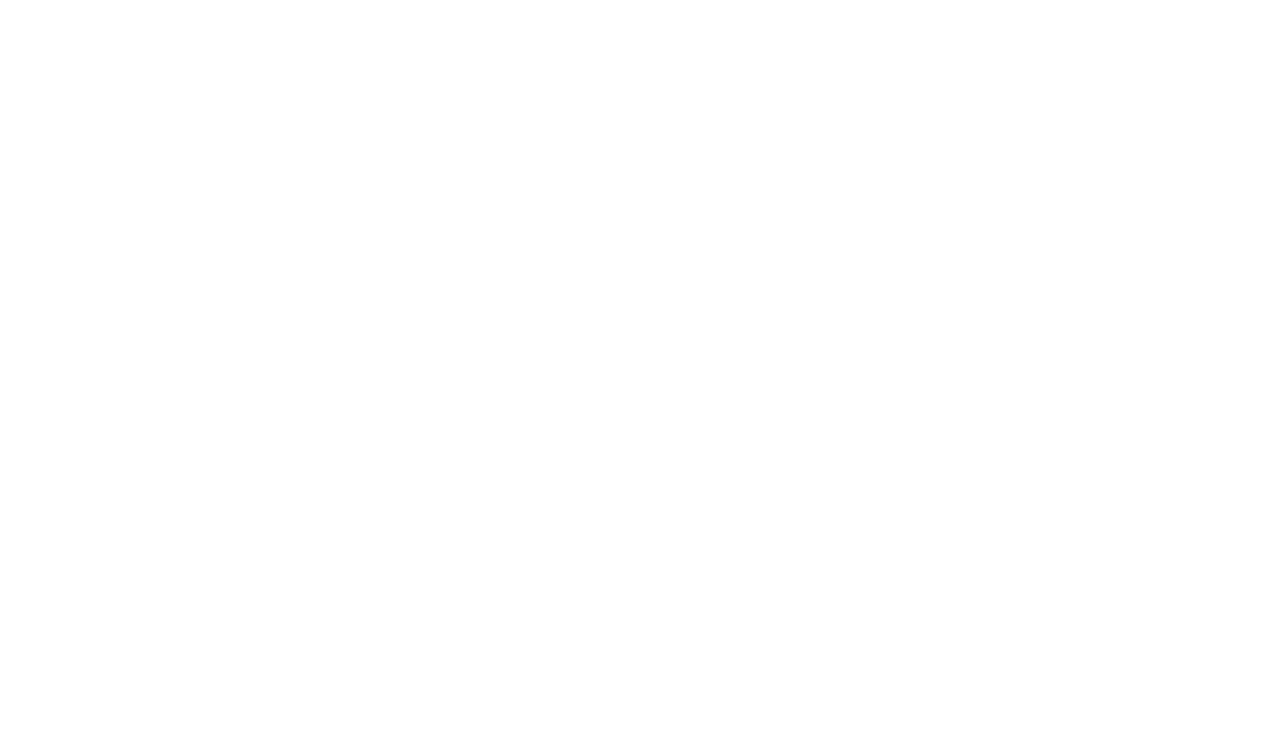
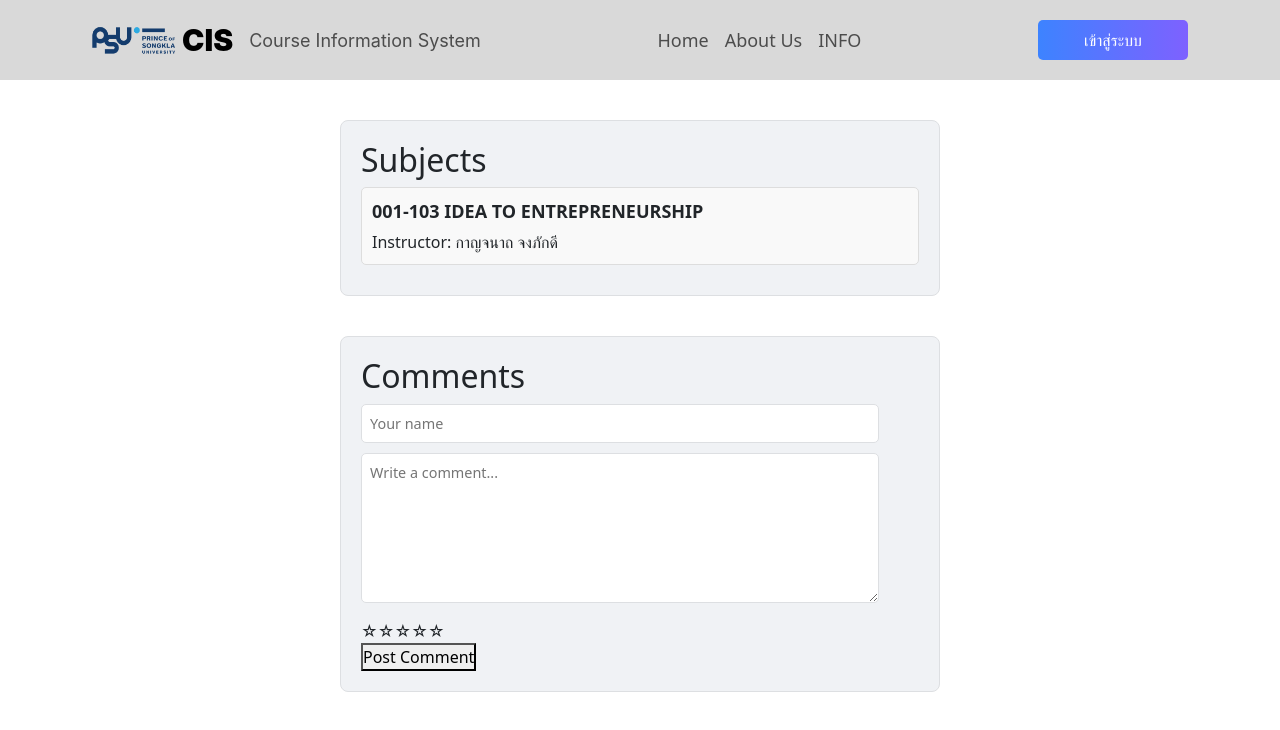
Before and after one commit to sareefhub/Course-Information-System, a React (Create React App) app in the folder client-search-for-courses/: page /review in a window 1280 px wide. Before the commit this address had no page. Shown: the top 730 px of the page. Built offline with nearby package versions, Linux system fonts and the light colour scheme.

Commit message:
Create review

```diff
--- a/client-search-for-courses/src/App.js
+++ b/client-search-for-courses/src/App.js
@@ -1,6 +1,7 @@
 import React from 'react';
 import { BrowserRouter , Route , Routes} from "react-router-dom";
 import Homepage from "../src/pages/Home";
+import Review from './pages/review/Review';
 
 
 function App() {
@@ -8,6 +9,7 @@
     <BrowserRouter>
       <Routes>
         <Route path="/" element={<Homepage/>} />
+        <Route path="/review" element={<Review/>} />
       </Routes>
     </BrowserRouter>
   );
--- /dev/null
+++ b/client-search-for-courses/src/pages/review/Review.css
@@ -0,0 +1,94 @@
+/* Review.css */
+.comment {
+    background-color: #f0f2f5;
+    border: 1px solid #dddfe2;
+    border-radius: 8px;
+    margin-bottom: 20px;
+    padding: 15px;
+}
+
+.comment-user {
+    font-weight: bold;
+    color: #1877f2;
+    margin-bottom: 5px;
+}
+
+.comment-text {
+    word-wrap: break-word;
+}
+
+.comment-timestamp {
+    color: #606770;
+    font-size: 0.8em;
+}
+
+.comment-rating {
+    margin-top: 10px;
+}
+
+.comment-rating span {
+    color: #f39c12;
+    font-size: 1.2em;
+    margin-right: 3px;
+}
+
+.container-comments {
+    max-width: 600px;
+    margin: 0 auto;
+    margin-top: 40px;
+}
+
+.review-container {
+    height: auto;
+    max-width: 600px;
+    margin: 0 auto;
+    margin-top: 40px;
+    background-color: #f0f2f5;
+    border: 1px solid #dddfe2;
+    border-radius: 8px;
+    padding: 20px;
+}
+
+.review-textarea {
+    height: 150px;
+}
+
+
+.review-input[type='text'],
+.review-textarea {
+    width: calc(100% - 40px);
+    padding: 8px;
+    margin-bottom: 10px;
+    border-radius: 5px;
+    border: 1px solid #dddfe2;
+    font-size: 0.9em;
+}
+
+.container-subjects {
+    height: auto;
+    max-width: 600px;
+    margin: 0 auto;
+    margin-top: 40px;
+    background-color: #f0f2f5;
+    border: 1px solid #dddfe2;
+    border-radius: 8px;
+    padding: 20px;
+}
+
+.subject {
+    margin-bottom: 10px;
+    padding: 10px;
+    background-color: #f9f9f9;
+    border: 1px solid #ddd;
+    border-radius: 5px;
+}
+
+.subject-name {
+    font-size: 18px;
+    font-weight: bold;
+}
+
+.subject-instructor {
+    margin-top: 5px;
+    font-size: 16px;
+}
--- /dev/null
+++ b/client-search-for-courses/src/pages/review/Review.jsx
@@ -0,0 +1,83 @@
+import React, { useState } from 'react';
+import Navbar from '../../components/navbar/Navbar';
+import './Review.css';
+
+const Review = () => {
+    const [comments, setComments] = useState([]);
+    const [user, setUser] = useState('');
+    const [text, setText] = useState('');
+    const [rating, setRating] = useState(0);
+    const [subjects, setSubjects] = useState([
+        { id: 1, name: '001-103 IDEA TO ENTREPRENEURSHIP', instructor: 'กาญจนาถ จงภักดี' },
+    ]);
+
+    const handleCommentSubmit = (e) => {
+        e.preventDefault();
+        if (!user || !text || !rating) return;
+        const timestamp = new Date().toLocaleString();
+        setComments([...comments, { user, text, timestamp, rating }]);
+        setUser('');
+        setText('');
+        setRating(0);
+    };
+
+    return (
+        <div>
+            <Navbar />
+            <div className="container-subjects">
+                <h2>Subjects</h2>
+                {subjects.map(subject => (
+                    <div key={subject.id} className="subject">
+                        <div className="subject-name">{subject.name}</div>
+                        <div className="subject-instructor">Instructor: {subject.instructor}</div>
+                    </div>
+                ))}
+            </div>
+            <form className="review-container" onSubmit={handleCommentSubmit}>
+                <h2>Comments</h2>
+                <input
+                    className="review-input"
+                    type="text"
+                    placeholder="Your name"
+                    value={user}
+                    onChange={(e) => setUser(e.target.value)}
+                />
+                <textarea
+                    className="review-textarea"
+                    placeholder="Write a comment..."
+                    value={text}
+                    onChange={(e) => setText(e.target.value)}
+                ></textarea>
+                <div>
+                    {[...Array(5)].map((_, index) => (
+                        <span
+                            key={index}
+                            role="button"
+                            onClick={() => setRating(index + 1)}
+                            style={{ cursor: 'pointer' }}
+                        >
+                            {index < rating ? "⭐" : "☆"}
+                        </span>
+                    ))}
+                </div>
+                <button className="Btn-filter" type="submit">Post Comment</button>
+            </form>
+            <div className="container-comments">
+                {comments.map((comment, index) => (
+                    <div className="comment" key={index}>
+                        <div className="comment-user">{comment.user}</div>
+                        <div className="comment-text">{comment.text}</div>
+                        <div className="comment-timestamp">{comment.timestamp}</div>
+                        <div className="comment-rating">
+                            {[...Array(comment.rating)].map((_, index) => (
+                                <span key={index} role="img" aria-label="star">⭐</span>
+                            ))}
+                        </div>
+                    </div>
+                ))}
+            </div>
+        </div>
+    );
+};
+
+export default Review;
```
Also changed, not shown: 1 other file (tests, documents, lock files or other folders).
